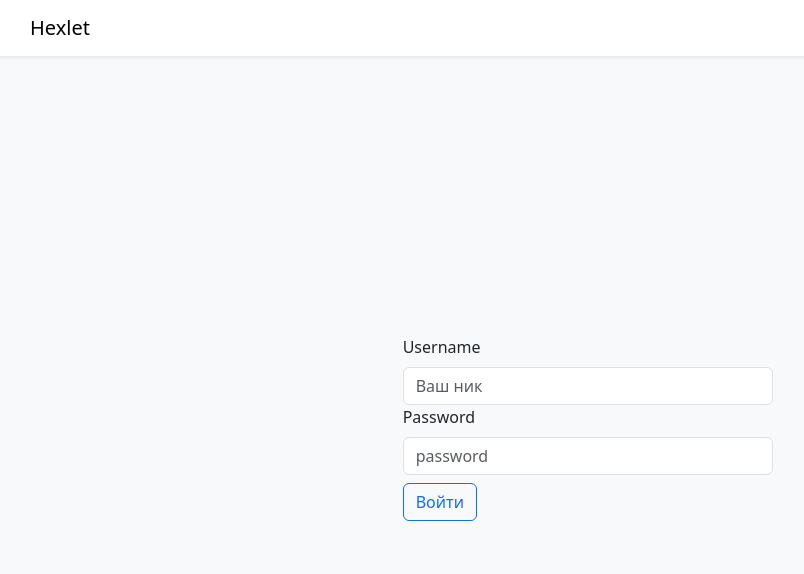
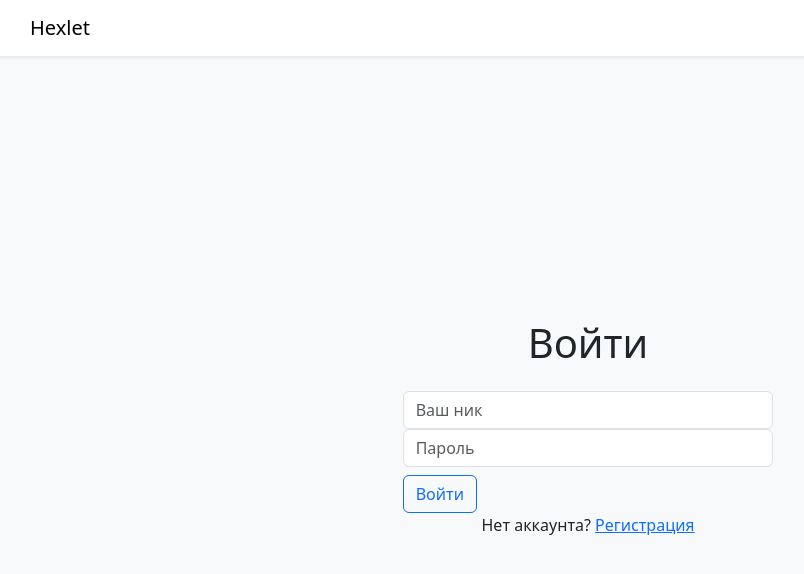
Before and after one commit to morgreek/frontend-project-12, a React (Create React App) app in the folder slackchat/: page /login in a window 1280 px wide. Shown: the top 574 px of the page, without its empty margins (52-856 px from the left). Built offline with nearby package versions, Linux system fonts and the light colour scheme; no server answers.

Commit message:
complete 7 stage

```diff
--- a/slackchat/src/App.js
+++ b/slackchat/src/App.js
@@ -2,6 +2,7 @@ import React from 'react';
 import MainPage from './pages/MainPage/MainPage.jsx'
 import LoginPage from './pages/LoginPage/LoginPage.jsx';
 import NotFoundPage from './pages/NotFoundPage/NotFoundPage.jsx';
+import RegisterPage from './pages/RegisterPage/RegisterPage.jsx';
 import { BrowserRouter, Routes, Route } from 'react-router-dom';
 import PrivateRoutes from './utils/PrivateRoutes.jsx';
 import { AuthorizationContextProvider } from './context/AuthorizationContext.js';
@@ -18,6 +19,7 @@ function App() {
               <Route element={<MainPage/>} path="/" exact/>
             </Route>
             <Route path="/login" element={<LoginPage/>}/>
+            <Route path="/signup" element={<RegisterPage/>}/>
             <Route path="*" element={<NotFoundPage/>}/>
           </Routes>
         </div>
--- a/slackchat/src/components/ChannelList.jsx
+++ b/slackchat/src/components/ChannelList.jsx
@@ -50,6 +50,7 @@ export default function ChannelList(props) {
     const renderChannels = (channels, currentChannel) => {
         const channelMap = (channel) => (
              <ChannelItem
+                key={channel?.id}
                 channel={channel}
                 currentChannel={currentChannel}
                 selectChannel={setActive}
@@ -59,7 +60,7 @@ export default function ChannelList(props) {
         );
         return (
             <ul className="nav flex-column nav-pills nav-fill px-2 mb-3 overflow-auto h-100 d-block">
-                { channels.map(channelMap) }
+                { channels?.map(channelMap) }
             </ul>
         );
     }
--- a/slackchat/src/components/modal/EditChannelModal.jsx
+++ b/slackchat/src/components/modal/EditChannelModal.jsx
@@ -39,7 +39,8 @@ export default function EditChannelModal ({children, ...rest}) {
         .filter((name) => name !== channel?.name )
 
     const validationSchema = yup.object().shape({
-        channelName: yup.string().trim()
+        channelName: yup.string()
+            .trim()
             .min(3, 'От 3 до 20 символов')
             .max(20, 'От 3 до 20 символов')
             .required('Обязательное поле')
--- a/slackchat/src/pages/LoginPage/LoginPage.jsx
+++ b/slackchat/src/pages/LoginPage/LoginPage.jsx
@@ -1,5 +1,5 @@
 import { useState, useRef } from 'react';
-import { useNavigate } from 'react-router-dom';
+import { useNavigate, Link } from 'react-router-dom';
 import { useAuthorizationContext } from '../../hooks/useAuthorizationContext.js';
 import { useFormik } from 'formik';
 import axios from 'axios';
@@ -41,8 +41,8 @@ export default function LoginPage() {
             <Row className="justify-content-center align-content-center h-100">
                 <Col sm={4}>
                     <Form onSubmit={formik.handleSubmit} className="p-3">
+                        <h1 className="text-center mb-4">Войти</h1>
                         <Form.Group>
-                            <Form.Label htmlFor="username">Username</Form.Label>
                             <Form.Control
                                 onChange={formik.handleChange}
                                 value={formik.values.username}
@@ -56,12 +56,11 @@ export default function LoginPage() {
                             />
                         </Form.Group>
                         <Form.Group>
-                            <Form.Label htmlFor="password">Password</Form.Label>
                             <Form.Control
                                 type="password"
                                 onChange={ formik.handleChange }
                                 value={ formik.values.password }
-                                placeholder="password"
+                                placeholder="Пароль"
                                 name="password"
                                 id="password"
                                 autoComplete="current-password"
@@ -71,6 +70,10 @@ export default function LoginPage() {
                             <Form.Control.Feedback type="invalid">{ loginFailedError }</Form.Control.Feedback>
                         </Form.Group>
                         <Button type="submit" variant="outline-primary" className="mt-2">Войти</Button>
+                        <div className="text-center">
+                            <span>Нет аккаунта? </span>
+                            <Link to="/signup">Регистрация</Link>
+                        </div>
                     </Form>
                 </Col>
             </Row>
--- /dev/null
+++ b/slackchat/src/pages/RegisterPage/RegisterPage.jsx
@@ -0,0 +1,122 @@
+import { useState, useRef, useEffect } from 'react';
+import { useFormik } from 'formik';
+import { Button, Form, Container, Row, Col} from 'react-bootstrap';
+import * as yup from 'yup';
+import axios from 'axios';
+import { useAuthorizationContext } from '../../hooks/useAuthorizationContext.js'
+import { useNavigate } from 'react-router-dom';
+
+
+export default function RegisterPage() {
+    const { setLogin } = useAuthorizationContext();
+    const navigateTo = useNavigate();
+    const [registerFailedError, setRegisterFailedError] = useState('');
+    const [isSubmitting, setIsSubmitting] = useState(false);
+    const loginInput = useRef();
+
+    useEffect(() => {
+        loginInput.current?.focus();
+      }, []);
+
+    const validationSchema = yup.object().shape({
+        username: yup.string()
+            .trim()
+            .min(3, 'От 3 до 20 символов')
+            .max(20, 'От 3 до 20 символов')
+            .required('Обязательное поле'),
+        password: yup.string()
+            .trim()
+            .min(6, 'Не менее 6 символов')
+            .required('Обязательное поле'),
+        confirmPassword: yup.string()
+            .trim()
+            .oneOf([yup.ref('password'), null], 'Пароли должны совпадать')
+            .required('Обязательное поле'),
+    });
+
+    const formik = useFormik({
+        initialValues: {
+            username: '',
+            password: '',
+            confirmPassword: '',
+        },
+
+        validationSchema,
+
+        onSubmit: async (values) => {
+            try {
+                setIsSubmitting(true)
+                const response = await axios.post('/api/v1/signup', values);
+                setLogin(response.data);
+                setIsSubmitting(false)
+                navigateTo('/')
+            } catch (e) {
+                if (e.response.status === 409) {
+                    setRegisterFailedError('Такой пользователь уже существует');
+                } else {
+                    setRegisterFailedError(e.message);
+                }
+            }
+        }
+    });
+
+    return (
+        <Container fluid className="h-100">
+            <Row className="justify-content-center align-content-center h-100">
+                <Col sm={4}>
+                    <Form onSubmit={formik.handleSubmit} className="p-3">
+                        <h1 className="text-center mb-4">Регистрация</h1>
+                        <fieldset disabled={isSubmitting}>
+                            <Form.Group>
+                                <Form.Control
+                                    onChange={formik.handleChange}
+                                    onBlur={formik.handleBlur}
+                                    value={formik.values.username}
+                                    placeholder="Имя пользователя"
+                                    name="username"
+                                    id="username"
+                                    autoComplete="username"
+                                    isInvalid={registerFailedError || (formik.touched.username && formik.errors.username)}
+                                    required
+                                    ref={ loginInput }
+                                />
+                                <Form.Control.Feedback type="invalid">{registerFailedError || (formik.touched.username && formik.errors.username)}</Form.Control.Feedback>
+                            </Form.Group>
+                            <Form.Group>
+                                <Form.Control
+                                    type="password"
+                                    onChange={ formik.handleChange }
+                                    onBlur={formik.handleBlur}
+                                    value={ formik.values.password }
+                                    placeholder="Пароль"
+                                    name="password"
+                                    id="password"
+                                    autoComplete="current-password"
+                                    isInvalid={ formik.touched.password && formik.errors.password }
+                                    required
+                                />
+                                <Form.Control.Feedback type="invalid">{ formik.touched.password && formik.errors.password }</Form.Control.Feedback>
+                            </Form.Group>
+                            <Form.Group>
+                                <Form.Control
+                                    type="password"
+                                    onChange={ formik.handleChange }
+                                    onBlur={formik.handleBlur}
+                                    value={ formik.values.confirmPassword }
+                                    placeholder="Подтвердите пароль"
+                                    name="confirmPassword"
+                                    id="confirmPassword"
+                                    autoComplete="current-password"
+                                    isInvalid={ formik.touched.confirmPassword && formik.errors.confirmPassword }
+                                    required
+                                />
+                                <Form.Control.Feedback type="invalid">{ formik.touched.confirmPassword && formik.errors.confirmPassword }</Form.Control.Feedback>
+                            </Form.Group>
+                            <Button type="submit" variant="outline-primary" className="mt-2">Зарегистрироваться</Button>
+                        </fieldset>
+                    </Form>
+                </Col>
+            </Row>
+        </Container>
+    );
+}
```
